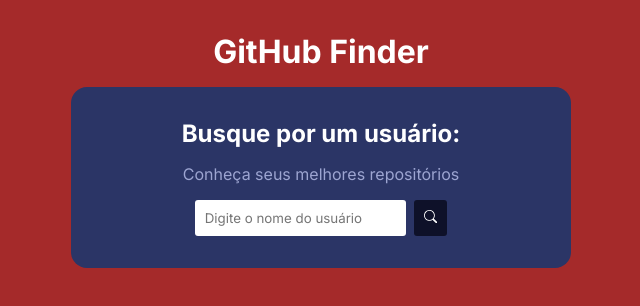
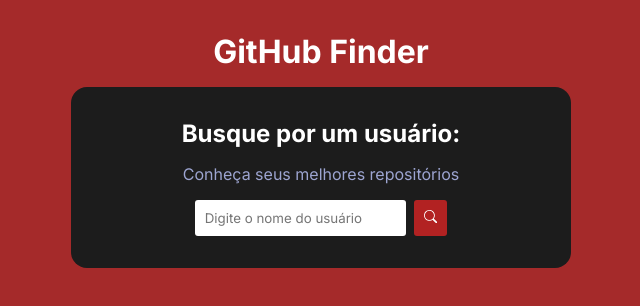
Before and after one commit to WesleySv19/github_api_ts, a React (Vite) app: page / in a window 1280 px wide. Shown: the top 306 px of the page, without its empty margins (319-959 px from the left). Built offline with nearby package versions, Linux system fonts and the light colour scheme.

Commit message:
adding new background

```diff
--- a/src/components/Search/Search.module.css
+++ b/src/components/Search/Search.module.css
@@ -1,5 +1,5 @@
 .search {
-    background-color: #2b3566;
+    background-color: #1C1C1C;
     padding: 2rem;
     border-radius: 1rem;
     display: flex;
@@ -29,6 +29,6 @@
 }
 
 .search_container button {
-    background-color: #0e1129;
+    background-color: #B22222;
     cursor: pointer;
 }
```
